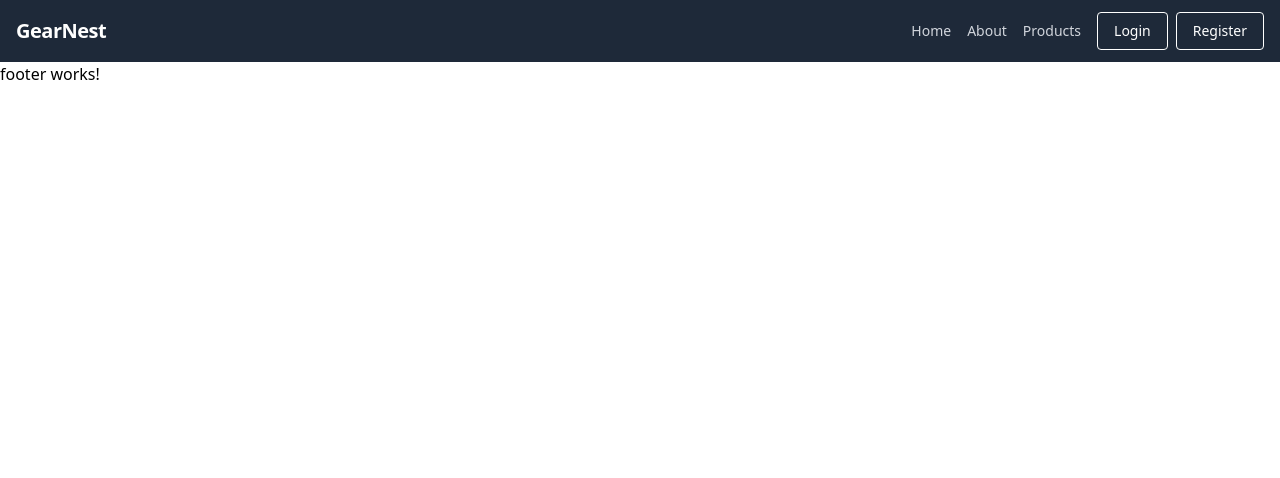
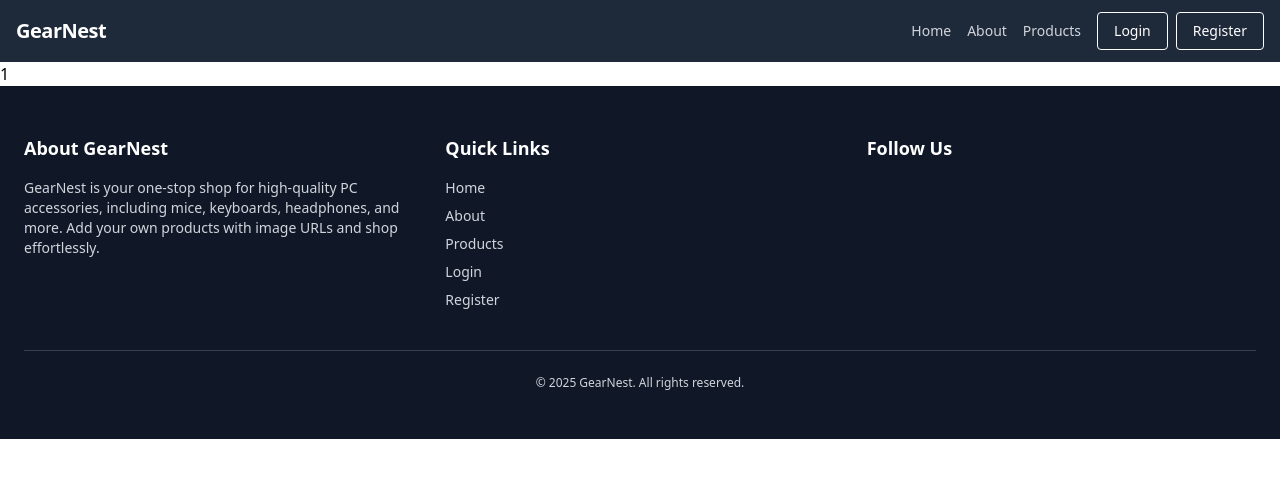
Before and after one commit to Youssef-Yasser-Mahmoud/AddYourGear, an Angular app: page / in a window 1280 px wide. Shown: the top 478 px of the page. Built offline with nearby package versions, Linux system fonts and the light colour scheme.

Commit message:
Handled FooterComponent

```diff
--- a/src/app/app.component.html
+++ b/src/app/app.component.html
@@ -1,3 +1,3 @@
 <app-nav></app-nav>
-
+<h1>1</h1>
 <app-footer></app-footer>
--- a/src/app/components/footer/footer.component.html
+++ b/src/app/components/footer/footer.component.html
@@ -1 +1,63 @@
-<p>footer works!</p>
+<footer class="bg-gray-900 text-gray-300 py-12">
+  <div class="max-w-7xl mx-auto px-6">
+    <div class="grid grid-cols-1 md:grid-cols-3 gap-8 text-sm">
+      <!-- About Section -->
+      <div>
+        <h2 class="text-white text-lg font-semibold mb-4">About GearNest</h2>
+        <p>
+          GearNest is your one-stop shop for high-quality PC accessories,
+          including mice, keyboards, headphones, and more. Add your own products
+          with image URLs and shop effortlessly.
+        </p>
+      </div>
+
+      <!-- Useful Links -->
+      <div>
+        <h2 class="text-white text-lg font-semibold mb-4">Quick Links</h2>
+        <ul class="space-y-2">
+          <li><a href="/home" class="hover:underline">Home</a></li>
+          <li><a href="/about" class="hover:underline">About</a></li>
+          <li><a href="/products" class="hover:underline">Products</a></li>
+          <li><a href="/login" class="hover:underline">Login</a></li>
+          <li><a href="/register" class="hover:underline">Register</a></li>
+        </ul>
+      </div>
+
+      <!-- Social Media -->
+      <div>
+        <h2 class="text-white text-lg font-semibold mb-4">Follow Us</h2>
+        <div class="flex space-x-6 text-2xl">
+          <a
+            href="https://facebook.com"
+            target="_blank"
+            aria-label="Facebook"
+            class="hover:text-blue-500"
+          >
+            <i class="fab fa-facebook"></i>
+          </a>
+          <a
+            href="https://linkedin.com"
+            target="_blank"
+            aria-label="LinkedIn"
+            class="hover:text-blue-400"
+          >
+            <i class="fab fa-linkedin"></i>
+          </a>
+          <a
+            href="https://instagram.com"
+            target="_blank"
+            aria-label="Instagram"
+            class="hover:text-pink-500"
+          >
+            <i class="fab fa-instagram"></i>
+          </a>
+        </div>
+      </div>
+    </div>
+
+    <!-- Bottom Footer -->
+    <div class="border-t border-gray-700 mt-10 pt-6 text-center text-xs">
+      &copy; {{ currentYear }} GearNest. All rights reserved.
+    </div>
+  </div>
+</footer>
--- a/src/app/components/footer/footer.component.ts
+++ b/src/app/components/footer/footer.component.ts
@@ -4,8 +4,8 @@ import { Component } from '@angular/core';
   selector: 'app-footer',
   imports: [],
   templateUrl: './footer.component.html',
-  styleUrl: './footer.component.css'
+  styleUrl: './footer.component.css',
 })
 export class FooterComponent {
-
+  currentYear: number = new Date().getFullYear();
 }
```
Also changed, not shown: 1 other file (tests, documents, lock files or other folders).
